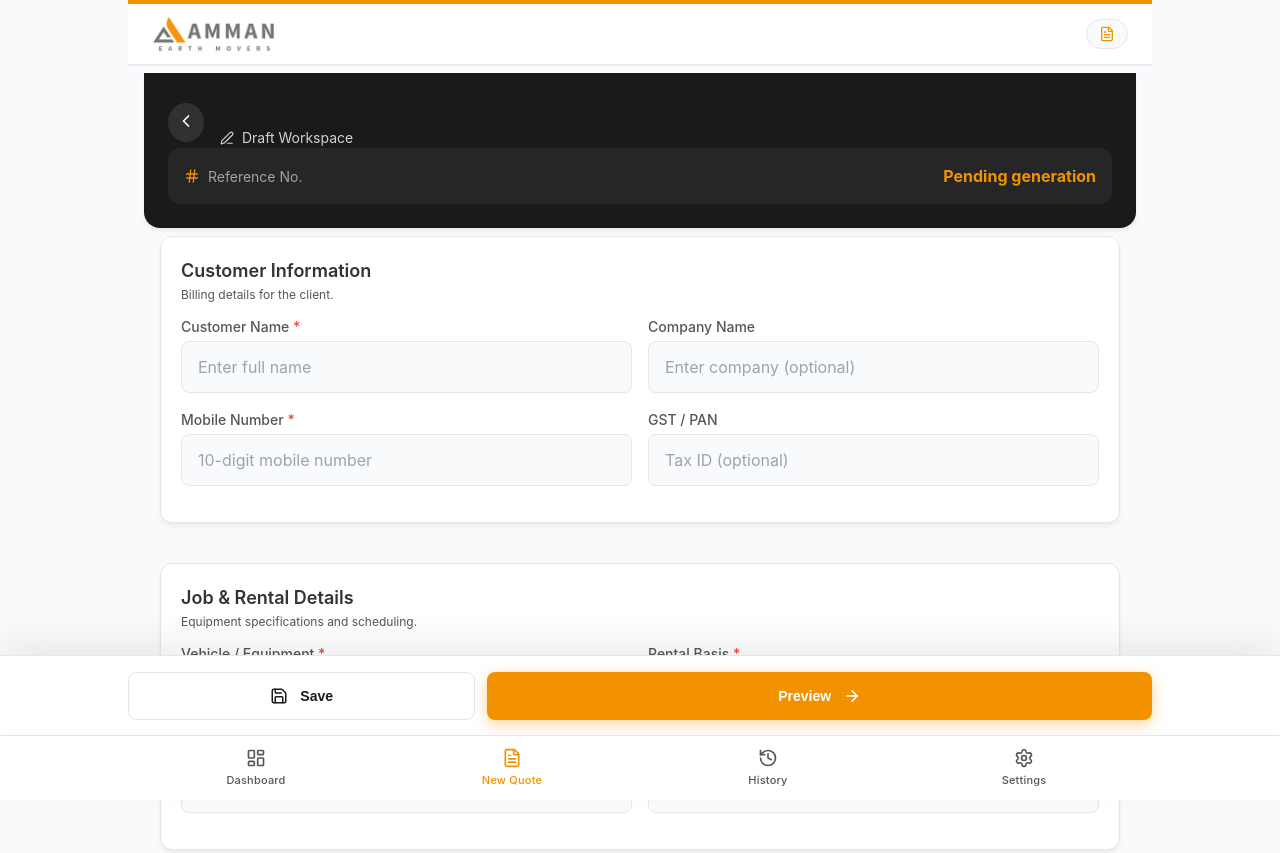
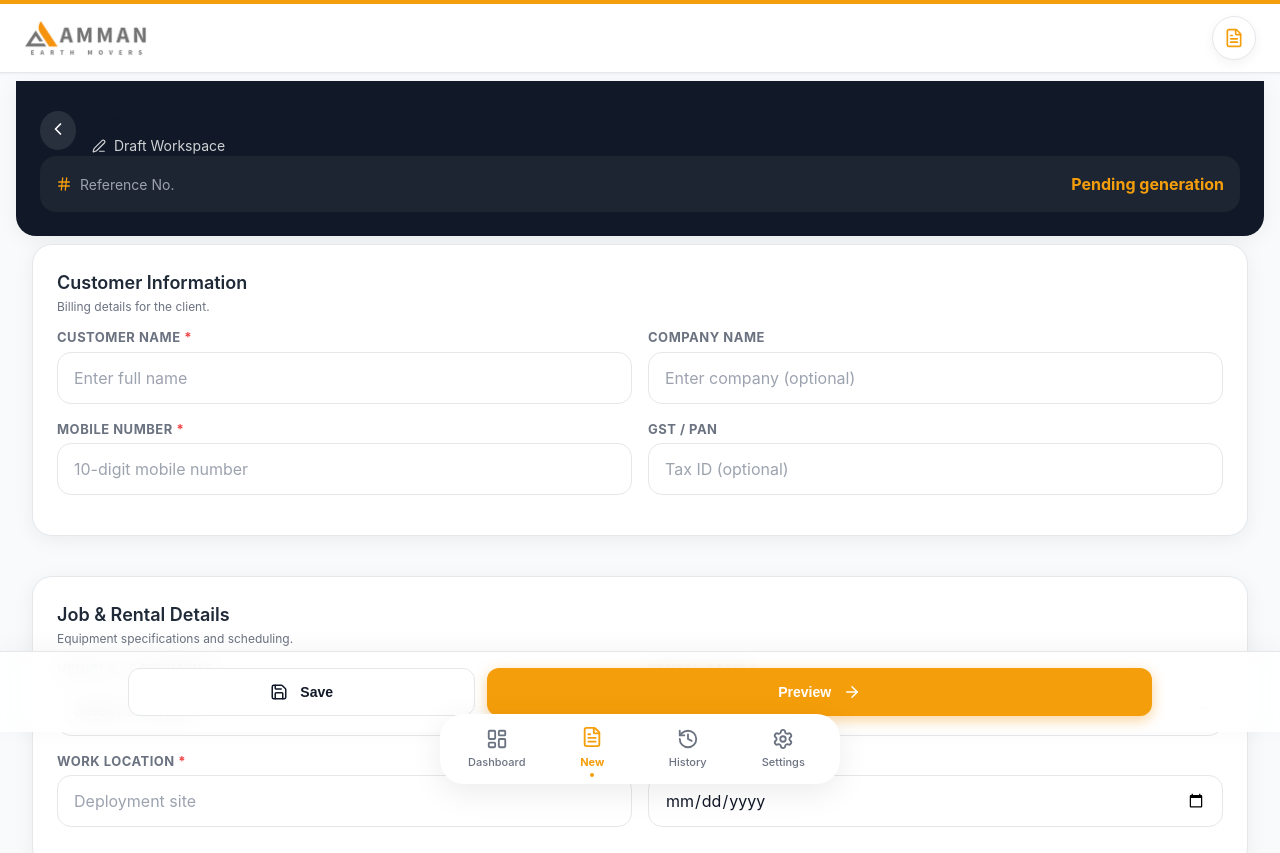
Before and after one commit to Rethankumar-cv/AMMAN-QUOTATION-, a React (Vite) app: page /create in a window 1280 px wide. Shown: the top 853 px of the page. Built offline with nearby package versions, Linux system fonts and the light colour scheme.

Commit message:
style: Premium SaaS UI/UX redesign and global theme update

```diff
--- a/src/components/common/Badge.jsx
+++ b/src/components/common/Badge.jsx
@@ -6,22 +6,27 @@ const Badge = ({ status, children, style = {} }) => {
   switch (status?.toLowerCase()) {
     case 'finalized':
       bgColor = '#ECFDF5';
-      color = '#059669';
+      color = '#10B981';
       border = '#A7F3D0';
       break;
     case 'draft':
-      bgColor = '#FEF4E6';
-      color = '#DE8500';
-      border = '#FDE68A';
+      bgColor = '#F3F4F6';
+      color = '#6B7280';
+      border = '#E5E7EB';
       break;
     case 'archived':
-      bgColor = '#F3F4F6';
-      color = '#4B5563';
-      border = '#E5E7EB';
+      bgColor = '#EFF6FF';
+      color = '#3B82F6';
+      border = '#BFDBFE';
+      break;
+    case 'cancelled':
+      bgColor = '#FEF2F2';
+      color = '#EF4444';
+      border = '#FECACA';
       break;
     default:
       bgColor = '#F3F4F6';
-      color = '#4B5563';
+      color = '#6B7280';
       border = '#E5E7EB';
   }
 
--- a/src/components/layout/BottomNav.jsx
+++ b/src/components/layout/BottomNav.jsx
@@ -4,70 +4,65 @@ import { LayoutDashboard, FileText, Settings, History } from 'lucide-react';
 
 const BottomNav = () => {
   return (
-    <nav className="no-print" style={navStyle}>
+    <div className="no-print" style={wrapperStyle}>
+      <nav style={navStyle}>
         <div style={containerStyle}>
-        <NavLink to="/" style={linkStyle} className={({isActive}) => isActive ? 'nav-active' : ''} end>
-          <LayoutDashboard size={20} />
-          <span style={labelStyle}>Dashboard</span>
+          <NavLink to="/" className={({isActive}) => `nav-item ${isActive ? 'nav-active' : ''}`} end>
+            <LayoutDashboard size={22} className="nav-icon" />
+            <span className="nav-label">Dashboard</span>
+            <div className="nav-indicator"></div>
           </NavLink>
 
-        <NavLink to="/create" style={linkStyle} className={({isActive}) => isActive ? 'nav-active' : ''}>
-          <FileText size={20} />
-          <span style={labelStyle}>New Quote</span>
+          <NavLink to="/create" className={({isActive}) => `nav-item ${isActive ? 'nav-active' : ''}`}>
+            <FileText size={22} className="nav-icon" />
+            <span className="nav-label">New</span>
+            <div className="nav-indicator"></div>
           </NavLink>
 
-        <NavLink to="/history" style={linkStyle} className={({isActive}) => isActive ? 'nav-active' : ''}>
-          <History size={20} />
-          <span style={labelStyle}>History</span>
+          <NavLink to="/history" className={({isActive}) => `nav-item ${isActive ? 'nav-active' : ''}`}>
+            <History size={22} className="nav-icon" />
+            <span className="nav-label">History</span>
+            <div className="nav-indicator"></div>
           </NavLink>
 
-        <NavLink to="/settings" style={linkStyle} className={({isActive}) => isActive ? 'nav-active' : ''}>
-          <Settings size={20} />
-          <span style={labelStyle}>Settings</span>
+          <NavLink to="/settings" className={({isActive}) => `nav-item ${isActive ? 'nav-active' : ''}`}>
+            <Settings size={22} className="nav-icon" />
+            <span className="nav-label">Settings</span>
+            <div className="nav-indicator"></div>
           </NavLink>
         </div>
       </nav>
+    </div>
   );
 };
 
-const navStyle = {
+const wrapperStyle = {
   position: 'fixed',
   bottom: 0,
   left: 0,
   right: 0,
+  padding: '0 16px 16px 16px',
+  zIndex: 100,
+  pointerEvents: 'none'
+};
+
+const navStyle = {
   backgroundColor: 'var(--bg-surface)',
-  borderTop: '1px solid var(--border-default)',
-  paddingBottom: 'env(safe-area-inset-bottom)',
-  zIndex: 100,
-  boxShadow: '0 -2px 10px rgba(0, 0, 0, 0.03)'
+  borderRadius: '24px',
+  boxShadow: '0 8px 32px rgba(0, 0, 0, 0.08)',
+  pointerEvents: 'auto',
+  border: '1px solid rgba(255, 255, 255, 0.4)',
+  backdropFilter: 'blur(10px)',
+  maxWidth: '400px',
+  margin: '0 auto'
 };
 
 const containerStyle = {
   display: 'flex',
   justifyContent: 'space-around',
   alignItems: 'center',
-  height: '64px',
-  maxWidth: '1024px',
-  margin: '0 auto'
-};
-
-const linkStyle = {
-  display: 'flex',
-  flexDirection: 'column',
-  alignItems: 'center',
-  justifyContent: 'center',
-  color: 'var(--text-secondary)',
-  textDecoration: 'none',
-  flex: 1,
-  height: '100%',
-  transition: 'color 0.2s ease',
-  gap: '4px'
-};
-
-const labelStyle = {
-  fontSize: '11px',
-  fontWeight: '500',
-  letterSpacing: '0.2px'
+  height: '68px',
+  padding: '0 8px'
 };
 
 export default BottomNav;
--- a/src/components/layout/Header.jsx
+++ b/src/components/layout/Header.jsx
@@ -44,17 +44,16 @@ const Header = () => {
           </div>
         </Link>
 
-        <div style={{ display: 'flex', alignItems: 'center', gap: '12px' }}>
+        <div style={{ display: 'flex', alignItems: 'center', gap: '16px' }}>
           {isOffline && (
             <div style={offlineBadgeStyle} title="You are offline. Quotations will be saved locally.">
               <WifiOff size={14} />
               <span style={{ display: 'none' }} className="sm:inline">Offline</span>
             </div>
           )}
-          <div style={appTitleStyle}>
-            <FileText size={16} color="var(--color-orange-500)" />
-            <span style={{ display: 'none', marginLeft: '6px' }} className="sm:inline">Workspace</span>
-          </div>
+          <Link to="/create-quotation" style={actionButtonStyle}>
+            <FileText size={20} color="var(--color-orange-500)" />
+          </Link>
         </div>
       </div>
     </header>
@@ -103,28 +102,31 @@ const fallbackTextStyle = {
   lineHeight: '1.2'
 };
 
-const appTitleStyle = {
+const actionButtonStyle = {
   display: 'flex',
   alignItems: 'center',
-  fontSize: 'var(--font-size-sm)',
-  color: 'var(--text-secondary)',
-  fontWeight: 'var(--font-weight-medium)',
-  backgroundColor: 'var(--bg-app)',
-  padding: '6px 12px',
-  borderRadius: '20px',
-  border: '1px solid var(--border-default)'
+  justifyContent: 'center',
+  width: '44px',
+  height: '44px',
+  backgroundColor: 'var(--bg-surface)',
+  borderRadius: '50%',
+  border: '1px solid var(--border-default)',
+  boxShadow: '0 4px 12px rgba(0,0,0,0.05)',
+  textDecoration: 'none',
+  transition: 'all 0.2s ease',
+  cursor: 'pointer'
 };
 
 const offlineBadgeStyle = {
   display: 'flex',
   alignItems: 'center',
-  gap: '4px',
+  gap: '6px',
   backgroundColor: 'var(--color-error-bg)',
   color: 'var(--color-error)',
-  padding: '6px 10px',
+  padding: '6px 12px',
   borderRadius: '20px',
   fontSize: '12px',
-  fontWeight: 'var(--font-weight-semibold)',
+  fontWeight: 'var(--font-weight-bold)'
 };
 
 export default Header;
--- a/src/hooks/useChallanForm.js
+++ b/src/hooks/useChallanForm.js
@@ -10,7 +10,7 @@ export const createEmptyChallan = () => ({
   vehicleNo: '',
   reason: 'Hiring',
   transactionType: 'Bill From - Dispatch From',
-  billFrom: { name: 'AMMAN EARTH MOVERS', gst: '', address: '60-A, NGR Street, Kalapatti, Coimbatore - 641 048', state: 'TAMILNADU' },
+  billFrom: { name: 'AMMAN EARTH MOVERS', gst: '33AOMPC9735L1ZK', address: '60-A, NGR Street, Kalapatti, Coimbatore - 641 048', state: 'TAMILNADU' },
   billTo: { name: '', gst: '', address: '', state: '' },
   dispatchFrom: { address1: '60-A, NGR Street, Kalapatti', address2: 'Coimbatore - 641 048', cityStatePin: 'TAMILNADU' },
   shipTo: { address1: '', address2: '', cityStatePin: '' },
--- a/src/pages/CreateChallan.jsx
+++ b/src/pages/CreateChallan.jsx
@@ -249,7 +249,7 @@ const CreateChallan = () => {
       </div>
 
       {!isFinalized && (
-        <div className="no-print" style={{ position: 'fixed', bottom: '64px', left: 0, right: 0, padding: '16px', paddingBottom: 'calc(16px + env(safe-area-inset-bottom))', backgroundColor: 'var(--bg-surface)', borderTop: '1px solid var(--border-default)', boxShadow: '0 -10px 40px rgba(0, 0, 0, 0.08)', zIndex: 90 }}>
+        <div className="no-print action-bar-glass">
           <div style={{ maxWidth: '1024px', margin: '0 auto', display: 'flex', gap: '8px', flexWrap: 'wrap' }}>
             <Button variant="outline" onClick={handleReset} style={{ flexShrink: 0, padding: '12px', width: '48px', height: '48px', display: 'flex', justifyContent: 'center', alignItems: 'center' }}>
               <Trash2 size={18} color="var(--color-grey-500)" />
--- a/src/pages/CreateQuotation.jsx
+++ b/src/pages/CreateQuotation.jsx
@@ -365,12 +365,7 @@ const CreateQuotation = () => {
       </div>
 
       {/* Sticky Bottom Premium Action Area */}
-      <div style={{
-        position: 'fixed', bottom: '64px', left: 0, right: 0,
-        padding: '16px', paddingBottom: 'calc(16px + env(safe-area-inset-bottom))',
-        backgroundColor: 'var(--bg-surface)', borderTop: '1px solid var(--border-default)',
-        boxShadow: '0 -10px 40px rgba(0, 0, 0, 0.08)', zIndex: 90,
-      }}>
+      <div className="action-bar-glass">
         <div style={{ maxWidth: '1024px', margin: '0 auto', display: 'flex', gap: '12px', alignItems: 'center' }}>
 
           <div style={{ flex: 1, display: 'none' }} className="sm:block">
--- a/src/pages/Settings.jsx
+++ b/src/pages/Settings.jsx
@@ -18,7 +18,11 @@ const Settings = () => {
   const [appPrefs, setAppPrefs] = useState({});
 
   useEffect(() => {
-    setProfile(getSettings('companyProfile') || {});
+    const loadedProfile = getSettings('companyProfile') || {};
+    if (!loadedProfile.gstNumber) {
+      loadedProfile.gstNumber = '33AOMPC9735L1ZK';
+    }
+    setProfile(loadedProfile);
     setBranding(getSettings('branding') || {});
     setDefaults(getSettings('quotationDefaults') || {});
     setAppPrefs(getSettings('appPrefs') || {});
--- a/src/styles/index.css
+++ b/src/styles/index.css
@@ -3,20 +3,20 @@
      COLOR PALETTE (Amman Earth Movers Brand)
      ========================================= */
   /* Primary Brand Colors */
-  --color-orange-500: #F39200; /* Core Brand Orange Accent */
-  --color-orange-600: #DE8500; /* Hover State for Orange */
-  --color-orange-100: #FEF4E6; /* Light Orange Background */
-  --color-orange-50:  #FFF9F0;
+  --color-orange-500: #F59E0B; /* Core Brand Orange Accent */
+  --color-orange-600: #D97706; /* Hover State for Orange */
+  --color-orange-100: #FEF3C7; /* Light Orange Background */
+  --color-orange-50:  #FFFBEB;
 
-  --color-grey-900: #1A1A1A;   /* Pure Dark */
-  --color-grey-800: #333333;   /* High Contrast Text */
-  --color-grey-600: #555658;   /* Secondary Text */
-  --color-grey-500: #6D6E71;   /* Core Brand Grey */
+  --color-grey-900: #111827;   /* Pure Dark */
+  --color-grey-800: #1F2937;   /* High Contrast Text */
+  --color-grey-600: #4B5563;   /* Secondary Text */
+  --color-grey-500: #6B7280;   /* Core Brand Grey */
   --color-grey-400: #9CA3AF;
   --color-grey-300: #D1D5DB;   /* Input Borders */
   --color-grey-200: #E5E7EB;   /* Dividers */
   --color-grey-100: #F3F4F6;   /* Input Backgrounds */
-  --color-grey-50:  #F9FAFB;   /* App Background */
+  --color-grey-50:  #F8FAFC;   /* App Background */
 
   --color-white: #FFFFFF;
   --color-error: #EF4444;
@@ -26,9 +26,9 @@
   /* Semantic Mappings */
   --bg-app: var(--color-grey-50);
   --bg-surface: var(--color-white);
-  --bg-input: var(--color-grey-50);
+  --bg-input: var(--color-white);
   --text-primary: var(--color-grey-900);
-  --text-secondary: var(--color-grey-600);
+  --text-secondary: var(--color-grey-500);
   --text-inverse: var(--color-white);
   --border-default: var(--color-grey-200);
   --border-focus: var(--color-orange-500);
@@ -67,13 +67,13 @@
      ========================================= */
   --shadow-sm: 0 1px 2px 0 rgba(0, 0, 0, 0.05);
   --shadow-md: 0 4px 6px -1px rgba(0, 0, 0, 0.05), 0 2px 4px -1px rgba(0, 0, 0, 0.03);
-  --shadow-lg: 0 10px 15px -3px rgba(0, 0, 0, 0.05), 0 4px 6px -2px rgba(0, 0, 0, 0.025);
-  --shadow-focus: 0 0 0 3px rgba(243, 146, 0, 0.15); /* Soft Orange glow */
+  --shadow-lg: 0 4px 20px rgba(0, 0, 0, 0.06);
+  --shadow-focus: 0 0 0 3px rgba(245, 158, 11, 0.2);
 
-  --radius-sm: 6px;
-  --radius-md: 8px;
-  --radius-lg: 12px;
-  --radius-xl: 16px;
+  --radius-sm: 8px;
+  --radius-md: 14px;
+  --radius-lg: 16px;
+  --radius-xl: 20px;
 }
 
 /* =========================================
@@ -108,13 +108,13 @@ body {
    MOBILE-FIRST LAYOUT
    ========================================= */
 .app-container {
-  max-width: 1024px; /* Increased for desktop app feel */
+  max-width: 1400px;
   margin: 0 auto;
   min-height: 100vh;
   display: flex;
   flex-direction: column;
   background-color: var(--bg-app);
-  box-shadow: var(--shadow-xl);
+  position: relative;
 }
 
 .main-content {
@@ -159,16 +159,17 @@ h3, .text-h3 {
    ========================================= */
 .card {
   background-color: var(--bg-surface);
-  border-radius: var(--radius-lg);
-  padding: var(--space-5);
-  box-shadow: var(--shadow-md);
+  border-radius: var(--radius-xl);
+  padding: 24px;
+  box-shadow: var(--shadow-lg);
   border: 1px solid var(--border-default);
   margin-bottom: var(--space-4);
-  transition: box-shadow 0.2s ease;
+  transition: transform 0.2s ease, box-shadow 0.2s ease;
 }
 
 .card:hover {
-  box-shadow: var(--shadow-lg);
+  transform: translateY(-2px);
+  box-shadow: 0 8px 30px rgba(0,0,0,0.08);
 }
 
 .card-header {
@@ -190,12 +191,12 @@ h3, .text-h3 {
   display: inline-flex;
   align-items: center;
   justify-content: center;
-  padding: 0.625rem 1.25rem;
-  border-radius: var(--radius-md);
+  padding: 0 1.25rem;
+  border-radius: 12px;
   font-size: var(--font-size-sm);
   font-weight: var(--font-weight-semibold);
   cursor: pointer;
-  min-height: 48px;
+  height: 48px;
   transition: all 0.2s cubic-bezier(0.4, 0, 0.2, 1);
   border: 1px solid transparent;
   outline: none;
@@ -235,13 +236,13 @@ h3, .text-h3 {
 }
 
 .btn-danger {
-  background-color: var(--color-error-bg);
+  background-color: transparent;
   color: var(--color-error);
-  border-color: transparent;
+  border-color: var(--color-error);
 }
 
 .btn-danger:hover:not(:disabled) {
-  background-color: #FEE2E2;
+  background-color: var(--color-error-bg);
 }
 
 .btn-text {
@@ -270,9 +271,11 @@ h3, .text-h3 {
 }
 
 .form-label {
-  font-size: var(--font-size-sm);
+  font-size: 13px;
   color: var(--text-secondary);
-  font-weight: var(--font-weight-medium);
+  font-weight: var(--font-weight-bold);
+  text-transform: uppercase;
+  letter-spacing: 0.5px;
 }
 
 .form-input {
@@ -352,6 +355,137 @@ h3, .text-h3 {
 .gap-3 { gap: var(--space-3); }
 .gap-4 { gap: var(--space-4); }
 
+.hidden { display: none; }
+@media (min-width: 640px) {
+  .sm\:inline { display: inline; }
+  .sm\:block { display: block; }
+  .sm\:flex { display: flex; }
+}
+
+/* =========================================
+   DASHBOARD & LAYOUT
+   ========================================= */
+.dashboard-grid {
+  display: grid;
+  grid-template-columns: repeat(2, 1fr);
+  gap: 16px;
+  margin-bottom: 24px;
+}
+
+@media (min-width: 1024px) {
+  .dashboard-grid {
+    grid-template-columns: repeat(4, 1fr);
+  }
+}
+
+/* =========================================
+   BOTTOM NAVIGATION
+   ========================================= */
+.nav-item {
+  display: flex;
+  flex-direction: column;
+  align-items: center;
+  justify-content: center;
+  color: var(--text-secondary);
+  text-decoration: none;
+  flex: 1;
+  height: 100%;
+  transition: all 0.2s cubic-bezier(0.4, 0, 0.2, 1);
+  gap: 4px;
+  position: relative;
+}
+
+.nav-label {
+  font-size: 11px;
+  font-weight: 500;
+  transition: all 0.2s ease;
+}
+
+.nav-icon {
+  transition: all 0.2s ease;
+}
+
+.nav-indicator {
+  position: absolute;
+  bottom: -4px;
+  left: 50%;
+  transform: translateX(-50%) scale(0);
+  width: 4px;
+  height: 4px;
+  border-radius: 50%;
+  background-color: var(--color-orange-500);
+  transition: all 0.3s cubic-bezier(0.34, 1.56, 0.64, 1);
+  opacity: 0;
+}
+
+.nav-active {
+  color: var(--color-orange-500);
+}
+
+.nav-active .nav-icon {
+  transform: translateY(-2px);
+  color: var(--color-orange-500);
+}
+
+.nav-active .nav-label {
+  font-weight: 700;
+}
+
+.nav-active .nav-indicator {
+  transform: translateX(-50%) scale(1);
+  opacity: 1;
+  bottom: 6px;
+}
+
+/* =========================================
+   ACTION BAR
+   ========================================= */
+.action-bar-glass {
+  position: fixed;
+  bottom: 68px; /* Above BottomNav */
+  left: 0;
+  right: 0;
+  padding: 16px;
+  padding-bottom: calc(16px + env(safe-area-inset-bottom));
+  background-color: rgba(255,255,255,0.85);
+  border-top: 1px solid var(--border-default);
+  box-shadow: 0 -4px 24px rgba(0, 0, 0, 0.04);
+  backdrop-filter: blur(12px);
+  -webkit-backdrop-filter: blur(12px);
+  z-index: 90;
+}
+
+/* =========================================
+   FAB (Floating Action Button)
+   ========================================= */
+.fab {
+  position: fixed;
+  bottom: 84px;
+  right: 24px;
+  width: 60px;
+  height: 60px;
+  border-radius: 50%;
+  background: linear-gradient(135deg, var(--color-orange-500), #EA580C);
+  color: white;
+  border: none;
+  box-shadow: 0 8px 24px rgba(234, 88, 12, 0.35);
+  display: flex;
+  align-items: center;
+  justify-content: center;
+  z-index: 90;
+  cursor: pointer;
+  transition: all 0.3s cubic-bezier(0.34, 1.56, 0.64, 1);
+}
+
+.fab:hover {
+  transform: scale(1.08) translateY(-4px);
+  box-shadow: 0 12px 28px rgba(234, 88, 12, 0.45);
+}
+
+.fab:active {
+  transform: scale(0.95);
+}
+
 /* =========================================
    PRINT STYLES
    ========================================= */
@@ -368,3 +502,8 @@ h3, .text-h3 {
     max-width: 100% !important;
   }
 }
+
+@keyframes spin {
+  from { transform: rotate(0deg); }
+  to { transform: rotate(360deg); }
+}
```
Also changed, not shown: src/pages/Dashboard.jsx (+71 -34 lines), src/pages/QuotationHistory.jsx (+9 -9 lines). Lines whose indentation alone changed are shown as unchanged.
